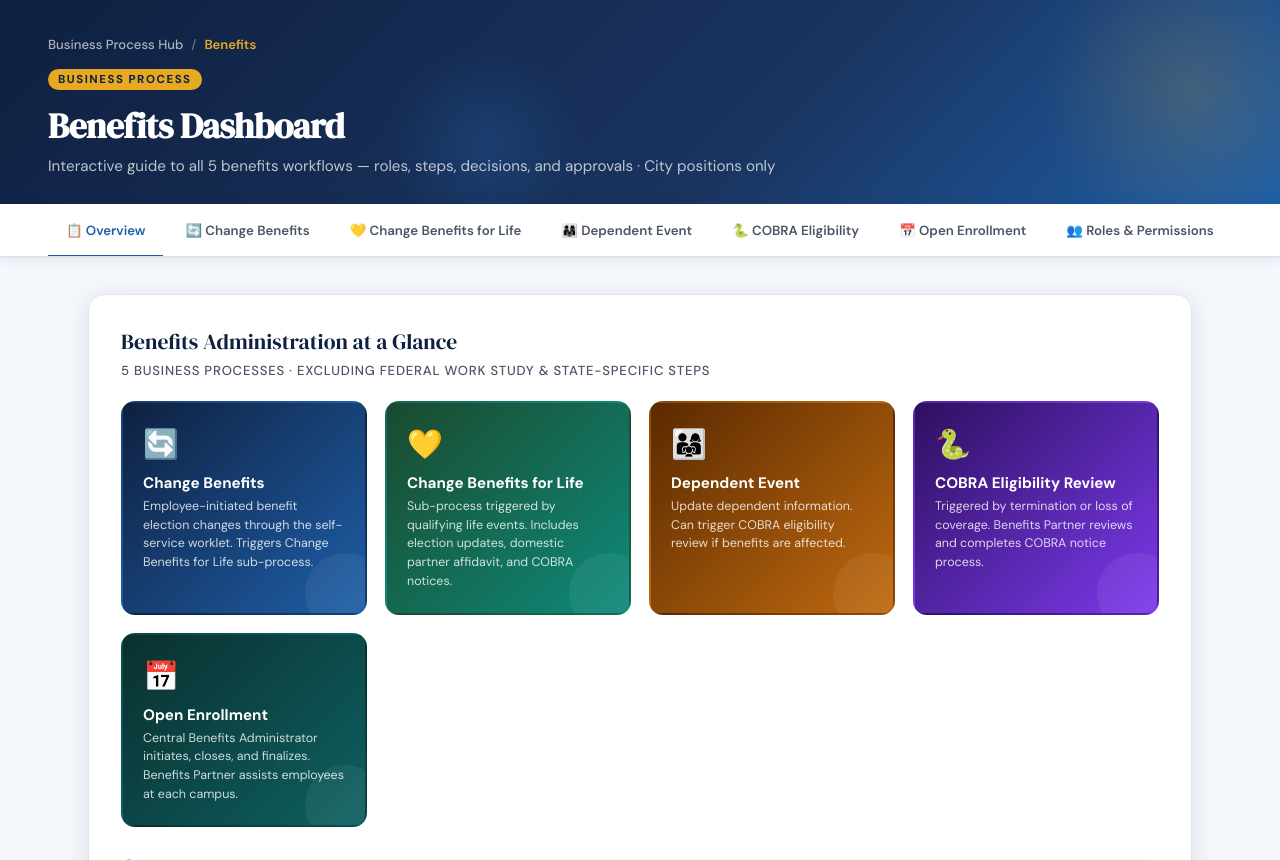
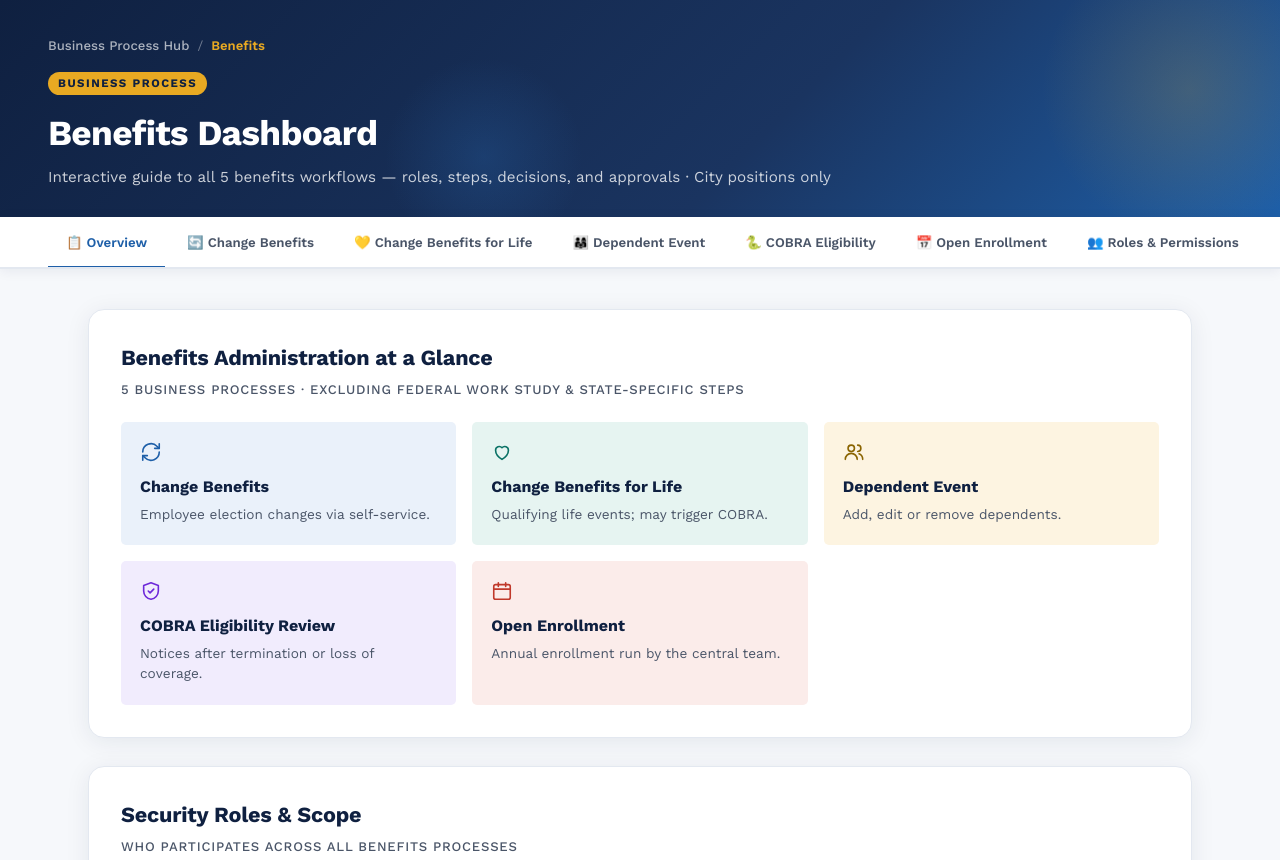
Before and after one commit to workday-sys/business-process, a plain HTML site: page benefits.html in a window 1280 px wide. Shown: the top 860 px of the page. Drawn offline with nearby package versions, Linux system fonts and the light colour scheme.

Commit message:
added benefits new layout

```diff
--- a/benefits.html
+++ b/benefits.html
@@ -4,23 +4,16 @@
 <meta charset="UTF-8">
 <meta name="viewport" content="width=device-width, initial-scale=1.0">
 <title>Benefits – Business Process Dashboard</title>
-<link href="https://fonts.googleapis.com/css2?family=DM+Serif+Display:ital@0;1&family=DM+Sans:wght@300;400;500;600;700&display=swap" rel="stylesheet">
+<!-- Shared stylesheet: site font, colors, header, content area, overview tiles.
+     benefits.html is in the repo root, so the path is "css/styles.css". -->
+<link rel="stylesheet" href="css/styles.css?v=2">
+
+<!-- Page-specific styles. This block comes AFTER the shared link,
+     so anything defined here overrides the shared rules. -->
 <style>
+  /* Page-only tokens (shared tokens like --navy, --blue live in css/styles.css) */
   :root {
-    --navy: #0f2040;
-    --navy-mid: #1a3460;
-    --blue: #1e5fa8;
-    --blue-light: #2e7dd1;
-    --gold: #e8a922;
     --gold-light: #f5c84a;
-    --teal: #0e8a7a;
-    --red: #c0392b;
-    --green: #1a7a4a;
-    --slate: #4a5568;
-    --light: #f4f7fb;
-    --white: #ffffff;
-    --border: #dde4ef;
-    --card-shadow: 0 4px 24px rgba(15,32,64,0.10);
     --role-hr: #2e7dd1;
     --role-budget: #e8a922;
     --role-payroll: #0e8a7a;
@@ -30,64 +23,13 @@
     --role-benefits-admin: #0f766e;
     --role-benefits-partner: #1e5fa8;
   }
-  * { box-sizing: border-box; margin: 0; padding: 0; }
-  body {
-    font-family: 'DM Sans', sans-serif;
-    background: var(--light);
-    color: var(--navy);
-    min-height: 100vh;
-  }
 
-  /* HEADER */
-  .header {
-    background: linear-gradient(135deg, var(--navy) 0%, var(--navy-mid) 60%, var(--blue) 100%);
-    color: white;
-    padding: 36px 48px 28px;
-    position: relative;
-    overflow: hidden;
-  }
-  .header::before {
-    content: '';
-    position: absolute; top: -60px; right: -60px;
-    width: 300px; height: 300px;
-    background: radial-gradient(circle, rgba(232,169,34,0.18) 0%, transparent 70%);
-    border-radius: 50%;
-  }
-  .header::after {
-    content: '';
-    position: absolute; bottom: -40px; left: 30%;
-    width: 200px; height: 200px;
-    background: radial-gradient(circle, rgba(46,125,209,0.2) 0%, transparent 70%);
-    border-radius: 50%;
-  }
-  .header-inner { position: relative; z-index: 1; }
-
-    /* Breadcrumb — rendered from the BREADCRUMB_TRAIL config near the bottom of this file */
+  /* Breadcrumb — rendered from the BREADCRUMB_TRAIL config near the bottom of this file */
   .breadcrumb { display: flex; align-items: center; gap: 8px; margin-bottom: 14px; font-size: 0.82rem; min-height: 1.2em; }
   .breadcrumb a { color: rgba(255,255,255,0.65); text-decoration: none; font-weight: 500; }
   .breadcrumb a:hover { color: white; text-decoration: underline; }
   .breadcrumb .sep { color: rgba(255,255,255,0.4); }
   .breadcrumb .current { color: var(--gold); font-weight: 600; }
-
-  .header h1 {
-    font-family: 'DM Serif Display', serif;
-    font-size: 2.2rem;
-    letter-spacing: -0.5px;
-    margin-bottom: 6px;
-  }
-  .header p { color: rgba(255,255,255,0.72); font-size: 0.95rem; font-weight: 400; }
-  .header-badge {
-    display: inline-block;
-    background: var(--gold);
-    color: var(--navy);
-    font-size: 0.72rem;
-    font-weight: 700;
-    letter-spacing: 1.5px;
-    text-transform: uppercase;
-    padding: 3px 10px;
-    border-radius: 20px;
-    margin-bottom: 12px;
-  }
 
   /* NAV TABS */
   .tabs-bar {
@@ -104,7 +46,7 @@
   }
   .tab-btn {
     padding: 16px 18px;
-    font-family: 'DM Sans', sans-serif;
+    font-family: inherit;
     font-size: 0.83rem;
     font-weight: 600;
     color: var(--slate);
@@ -121,7 +63,6 @@
   .tab-btn.active { color: var(--blue); border-bottom-color: var(--blue); }
 
   /* CONTENT */
-  .content { max-width: 1200px; margin: 0 auto; padding: 36px 48px 60px; }
   .section { display: none; }
   .section.active { display: block; }
 
@@ -135,8 +76,9 @@
     border: 1px solid var(--border);
   }
   .card-title {
-    font-family: 'DM Serif Display', serif;
     font-size: 1.35rem;
+    font-weight: 700;
+    letter-spacing: -0.01em;
     color: var(--navy);
     margin-bottom: 6px;
   }
@@ -149,39 +91,7 @@
     letter-spacing: 0.8px;
   }
 
-  /* OVERVIEW GRID */
-  .overview-grid {
-    display: grid;
-    grid-template-columns: repeat(auto-fit, minmax(220px, 1fr));
-    gap: 18px;
-    margin-bottom: 32px;
-  }
-  .overview-tile {
-    background: linear-gradient(135deg, var(--navy) 0%, var(--blue) 100%);
-    color: white;
-    border-radius: 14px;
-    padding: 22px 20px;
-    cursor: pointer;
-    transition: transform 0.2s, box-shadow 0.2s;
-    border: 2px solid transparent;
-    position: relative;
-    overflow: hidden;
-  }
-  .overview-tile::after {
-    content: '';
-    position: absolute; bottom: -20px; right: -20px;
-    width: 80px; height: 80px;
-    background: rgba(255,255,255,0.06);
-    border-radius: 50%;
-  }
-  .overview-tile:hover { transform: translateY(-3px); box-shadow: 0 8px 32px rgba(15,32,64,0.18); }
-  .overview-tile:nth-child(2) { background: linear-gradient(135deg, #1a4a2e 0%, var(--teal) 100%); }
-  .overview-tile:nth-child(3) { background: linear-gradient(135deg, #5b2a00 0%, #c06a10 100%); }
-  .overview-tile:nth-child(4) { background: linear-gradient(135deg, #2d1060 0%, var(--role-manager) 100%); }
-  .overview-tile:nth-child(5) { background: linear-gradient(135deg, #0a3030 0%, #0e6060 100%); }
-  .tile-icon { font-size: 1.8rem; margin-bottom: 10px; }
-  .tile-name { font-weight: 700; font-size: 0.95rem; margin-bottom: 4px; }
-  .tile-desc { font-size: 0.78rem; opacity: 0.8; line-height: 1.5; }
+  /* OVERVIEW TILES: styles live in css/styles.css (section 5) */
 
   /* FLOWCHART */
   .flowchart {
@@ -373,15 +283,27 @@
   .flag-icon { font-size: 1.1rem; flex-shrink: 0; margin-top: 1px; }
   .flag strong { color: var(--navy); display: block; font-size: 0.82rem; text-transform: uppercase; letter-spacing: 0.5px; margin-bottom: 3px; }
 
-  /* PROCESS HEADER */
+  /* PROCESS HEADER — solid color title band at the top of each process tab.
+     The color comes from a modifier class (e.g. .process-header--red), which
+     sets --ph-bg. Colors match the overview tiles and pass 4.5:1 contrast with white text. */
   .process-header {
+    --ph-bg: var(--blue);
     display: flex;
     align-items: center;
     gap: 16px;
     margin-bottom: 28px;
-    padding-bottom: 20px;
-    border-bottom: 2px solid var(--border);
+    padding: 20px 24px;
+    background: var(--ph-bg);
+    color: var(--white);
+    border-radius: 12px;
   }
+  .process-header--blue   { --ph-bg: #1e5fa8; }
+  .process-header--amber  { --ph-bg: #b45309; }
+  .process-header--teal   { --ph-bg: #0b7266; }
+  .process-header--purple { --ph-bg: #6d28d9; }
+  .process-header--red    { --ph-bg: #c0392b; }
+  .process-header--slate  { --ph-bg: #4a5568; }
+
   .process-icon-big {
     width: 56px; height: 56px;
     border-radius: 14px;
@@ -389,24 +311,23 @@
     font-size: 1.6rem;
     flex-shrink: 0;
   }
-  .process-icon-big.blue { background: linear-gradient(135deg, var(--navy), var(--blue)); }
-  .process-icon-big.green { background: linear-gradient(135deg, #1a4a2e, var(--teal)); }
-  .process-icon-big.gold { background: linear-gradient(135deg, #5b2a00, #c06a10); }
-  .process-icon-big.purple { background: linear-gradient(135deg, #2d1060, var(--role-manager)); }
-  .process-icon-big.red { background: linear-gradient(135deg, #7a0a0a, var(--red)); }
+  .process-icon-big.white { background: var(--white); }
   .process-meta { flex: 1; }
-  .process-meta h2 { font-family: 'DM Serif Display', serif; font-size: 1.6rem; color: var(--navy); }
-  .process-meta p { color: var(--slate); font-size: 0.88rem; margin-top: 4px; }
+  .process-meta h2 { font-size: 1.6rem; font-weight: 700; letter-spacing: -0.01em; color: var(--white); }
+  .process-meta p { color: rgba(255,255,255,0.88); font-size: 0.88rem; margin-top: 4px; }
+
+  /* "Completes When" box sits on the colored band: translucent white */
   .completion-badge {
-    background: var(--light);
-    border: 1px solid var(--border);
+    background: rgba(255,255,255,0.14);
+    border: 1px solid rgba(255,255,255,0.35);
     border-radius: 8px;
     padding: 10px 16px;
     font-size: 0.78rem;
+    color: rgba(255,255,255,0.9);
     text-align: center;
     flex-shrink: 0;
   }
-  .completion-badge strong { color: var(--navy); display: block; font-size: 0.95rem; margin-top: 4px; }
+  .completion-badge strong { color: var(--white); display: block; font-size: 0.95rem; margin-top: 4px; }
 
   /* TWO-COL */
   .two-col { display: grid; grid-template-columns: 1fr 1fr; gap: 24px; margin-bottom: 28px; }
@@ -491,34 +412,42 @@
   <div class="card">
     <div class="card-title">Benefits Administration at a Glance</div>
     <div class="card-subtitle">5 Business Processes · Excluding Federal Work Study &amp; State-Specific Steps</div>
+    <!-- Overview tiles: one <button> per process. The color class sets --accent/--tint.
+         Clicking runs showTab() (defined at the bottom of this file). -->
     <div class="overview-grid">
-      <div class="overview-tile" onclick="showTab('bp1')">
-        <div class="tile-icon">🔄</div>
-        <div class="tile-name">Change Benefits</div>
-        <div class="tile-desc">Employee-initiated benefit election changes through the self-service worklet. Triggers Change Benefits for Life sub-process.</div>
-      </div>
-      <div class="overview-tile" onclick="showTab('bp2')">
-        <div class="tile-icon">💛</div>
-        <div class="tile-name">Change Benefits for Life</div>
-        <div class="tile-desc">Sub-process triggered by qualifying life events. Includes election updates, domestic partner affidavit, and COBRA notices.</div>
-      </div>
-      <div class="overview-tile" onclick="showTab('bp3')">
-        <div class="tile-icon">👨‍👩‍👧</div>
-        <div class="tile-name">Dependent Event</div>
-        <div class="tile-desc">Update dependent information. Can trigger COBRA eligibility review if benefits are affected.</div>
-      </div>
-      <div class="overview-tile" onclick="showTab('bp4')">
-        <div class="tile-icon">🐍</div>
-        <div class="tile-name">COBRA Eligibility Review</div>
-        <div class="tile-desc">Triggered by termination or loss of coverage. Benefits Partner reviews and completes COBRA notice process.</div>
-      </div>
-      <div class="overview-tile" onclick="showTab('bp5')">
-        <div class="tile-icon">📅</div>
-        <div class="tile-name">Open Enrollment</div>
-        <div class="tile-desc">Central Benefits Administrator initiates, closes, and finalizes. Benefits Partner assists employees at each campus.</div>
-      </div>
+      <button type="button" class="overview-tile overview-tile--blue" onclick="showTab('bp1')">
+        <span class="tile-icon" aria-hidden="true"><svg width="22" height="22" viewBox="0 0 24 24" fill="none" stroke="currentColor" stroke-width="1.75" stroke-linecap="round" stroke-linejoin="round"><path d="M21 12a9 9 0 0 1-15.5 6.2L3 16M3 12a9 9 0 0 1 15.5-6.2L21 8"/><path d="M21 3v5h-5M3 21v-5h5"/></svg></span>
+        <span class="tile-name">Change Benefits</span>
+        <span class="tile-desc">Employee election changes via self-service.</span>
+      </button>
+      <button type="button" class="overview-tile overview-tile--teal" onclick="showTab('bp2')">
+        <span class="tile-icon" aria-hidden="true"><svg width="22" height="22" viewBox="0 0 24 24" fill="none" stroke="currentColor" stroke-width="1.75" stroke-linecap="round" stroke-linejoin="round"><path d="M12 20s-7-4.35-7-10a4 4 0 0 1 7-2.65A4 4 0 0 1 19 10c0 5.65-7 10-7 10z"/></svg></span>
+        <span class="tile-name">Change Benefits for Life</span>
+        <span class="tile-desc">Qualifying life events; may trigger COBRA.</span>
+      </button>
+      <button type="button" class="overview-tile overview-tile--gold" onclick="showTab('bp3')">
+        <span class="tile-icon" aria-hidden="true"><svg width="22" height="22" viewBox="0 0 24 24" fill="none" stroke="currentColor" stroke-width="1.75" stroke-linecap="round" stroke-linejoin="round"><circle cx="9" cy="8" r="3.5"/><path d="M2.5 20a6.5 6.5 0 0 1 13 0M16 4.5a3.5 3.5 0 0 1 0 7M21.5 20a6.5 6.5 0 0 0-4-6"/></svg></span>
+        <span class="tile-name">Dependent Event</span>
+        <span class="tile-desc">Add, edit or remove dependents.</span>
+      </button>
+      <button type="button" class="overview-tile overview-tile--purple" onclick="showTab('bp4')">
+        <span class="tile-icon" aria-hidden="true"><svg width="22" height="22" viewBox="0 0 24 24" fill="none" stroke="currentColor" stroke-width="1.75" stroke-linecap="round" stroke-linejoin="round"><path d="M12 3l8 3v6c0 4.5-3.4 8.3-8 9-4.6-.7-8-4.5-8-9V6z"/><path d="M9 12l2 2 4-4"/></svg></span>
+        <span class="tile-name">COBRA Eligibility Review</span>
+        <span class="tile-desc">Notices after termination or loss of coverage.</span>
+      </button>
+      <button type="button" class="overview-tile overview-tile--red" onclick="showTab('bp5')">
+        <span class="tile-icon" aria-hidden="true"><svg width="22" height="22" viewBox="0 0 24 24" fill="none" stroke="currentColor" stroke-width="1.75" stroke-linecap="round" stroke-linejoin="round"><rect x="3" y="5" width="18" height="16" rx="2"/><path d="M3 10h18M8 3v4M16 3v4"/></svg></span>
+        <span class="tile-name">Open Enrollment</span>
+        <span class="tile-desc">Annual enrollment run by the central team.</span>
+      </button>
     </div>
+  </div>
 
+  <!-- Second card: scope, roles and what's changing — kept separate from the tiles
+       so it reads as its own section (same structure as position-management.html). -->
+  <div class="card">
+    <div class="card-title">Security Roles &amp; Scope</div>
+    <div class="card-subtitle">Who participates across all benefits processes</div>
     <div class="flag condition">
       <span class="flag-icon">🏛️</span>
       <div><strong>Scope: City Positions Only</strong>All processes on this dashboard apply to City employee positions. Federal Work Study and State-specific steps have been excluded per configuration requirements.</div>
@@ -542,8 +471,8 @@
 <!-- ══════════════════════ BP1: CHANGE BENEFITS ══════════════════════ -->
 <div id="bp1" class="section">
   <div class="card">
-    <div class="process-header">
-      <div class="process-icon-big blue">🔄</div>
+    <div class="process-header process-header--blue">
+      <div class="process-icon-big white">🔄</div>
       <div class="process-meta">
         <h2>Change Benefits</h2>
         <p>Employee-initiated benefit election changes via the Benefits worklet or related actions</p>
@@ -631,8 +560,8 @@
 <!-- ══════════════════════ BP2: CHANGE BENEFITS FOR LIFE ══════════════════════ -->
 <div id="bp2" class="section">
   <div class="card">
-    <div class="process-header">
-      <div class="process-icon-big green">💛</div>
+    <div class="process-header process-header--teal">
+      <div class="process-icon-big white">💛</div>
       <div class="process-meta">
         <h2>Change Benefits for Life</h2>
         <p>Sub-process triggered by qualifying life events — marriage, divorce, birth, adoption, etc.</p>
@@ -746,8 +675,8 @@
 <!-- ══════════════════════ BP3: DEPENDENT EVENT ══════════════════════ -->
 <div id="bp3" class="section">
   <div class="card">
-    <div class="process-header">
-      <div class="process-icon-big gold">👨‍👩‍👧</div>
+    <div class="process-header process-header--amber">
+      <div class="process-icon-big white">👨‍👩‍👧</div>
       <div class="process-meta">
         <h2>Dependent Event</h2>
         <p>Update dependent information — may trigger COBRA eligibility review if benefits are affected</p>
@@ -862,8 +791,8 @@
 <!-- ══════════════════════ BP4: COBRA ELIGIBILITY ══════════════════════ -->
 <div id="bp4" class="section">
   <div class="card">
-    <div class="process-header">
-      <div class="process-icon-big purple">🐍</div>
+    <div class="process-header process-header--purple">
+      <div class="process-icon-big white">🐍</div>
       <div class="process-meta">
         <h2>Review COBRA Eligibility</h2>
         <p>Triggered by termination or loss of coverage in benefits eligibility — processes COBRA notice</p>
@@ -943,8 +872,8 @@
 <!-- ══════════════════════ BP5: OPEN ENROLLMENT ══════════════════════ -->
 <div id="bp5" class="section">
   <div class="card">
-    <div class="process-header">
-      <div class="process-icon-big red">📅</div>
+    <div class="process-header process-header--red">
+      <div class="process-icon-big white">📅</div>
       <div class="process-meta">
         <h2>Change Benefits for Open Enrollment</h2>
         <p>Annual open enrollment initiated and finalized by the central Benefits Administrator team</p>
```
